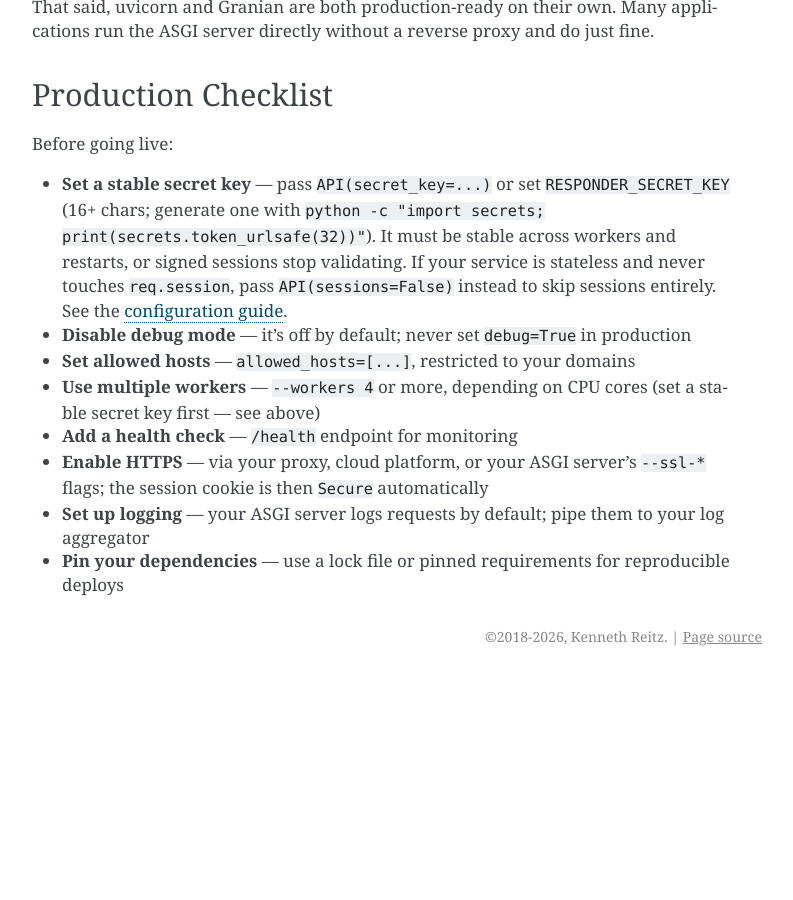
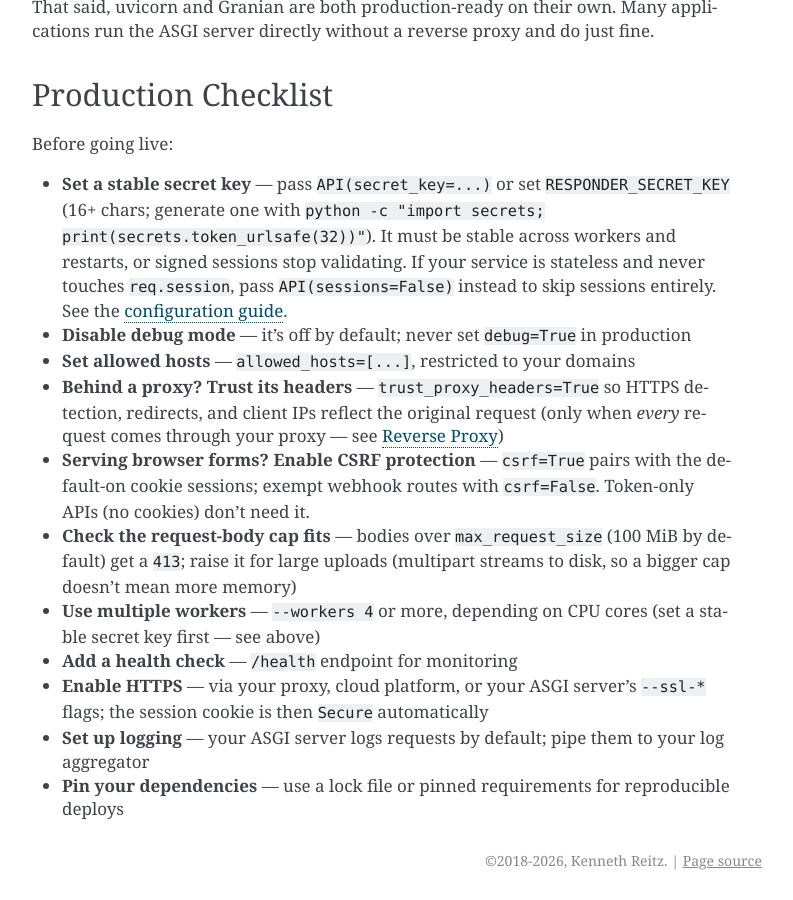
Before and after one commit to kennethreitz/responder, a Sphinx documentation site: the page built from docs/source/deployment.rst, in a window 1280 px wide and 900 px high, scrolled down 5252 px. Shown: the whole window, without its empty margins (378-1171 px from the left). Built offline with Sphinx 7.4.7, drawn with Linux system fonts in a browser that asks for light colours; before the commit the page ends 5928 px from its top, so only the background shows below that.

Commit message:
Surface CSRF, proxy trust, and body cap in production docs
The production checklist in deployment.rst and the putting-it-all-
together config example now mention csrf=True, trust_proxy_headers, and
the 100 MiB max_request_size default alongside the existing items.

Co-Authored-By: Claude Fable 5 <noreply@anthropic.com>

```diff
--- a/docs/source/deployment.rst
+++ b/docs/source/deployment.rst
@@ -264,6 +264,15 @@ Before going live:
   :doc:`configuration guide <guide-config>`.
 - **Disable debug mode** — it's off by default; never set ``debug=True`` in production
 - **Set allowed hosts** — ``allowed_hosts=[...]``, restricted to your domains
+- **Behind a proxy? Trust its headers** — ``trust_proxy_headers=True`` so
+  HTTPS detection, redirects, and client IPs reflect the original request
+  (only when *every* request comes through your proxy — see `Reverse Proxy`_)
+- **Serving browser forms? Enable CSRF protection** — ``csrf=True`` pairs
+  with the default-on cookie sessions; exempt webhook routes with
+  ``csrf=False``. Token-only APIs (no cookies) don't need it.
+- **Check the request-body cap fits** — bodies over ``max_request_size``
+  (100 MiB by default) get a ``413``; raise it for large uploads (multipart
+  streams to disk, so a bigger cap doesn't mean more memory)
 - **Use multiple workers** — ``--workers 4`` or more, depending on CPU cores
   (set a stable secret key first — see above)
 - **Add a health check** — ``/health`` endpoint for monitoring
--- a/docs/source/guide-config.rst
+++ b/docs/source/guide-config.rst
@@ -242,6 +242,12 @@ A production-ready configuration setup::
         # secret_key is read from RESPONDER_SECRET_KEY automatically
         debug=os.getenv("DEBUG", "false") == "true",
         allowed_hosts=os.getenv("ALLOWED_HOSTS", "*").split(","),
+        # Serving browser forms? Require a session-bound CSRF token on
+        # unsafe requests (see the tour's CSRF Protection section).
+        csrf=True,
+        # Behind nginx/Caddy/a load balancer, honor its Forwarded /
+        # X-Forwarded-* headers; leave off when directly exposed.
+        trust_proxy_headers=os.getenv("BEHIND_PROXY") == "true",
         cors=bool(os.getenv("CORS_ORIGINS")),
         cors_params={
             "allow_origins": os.getenv("CORS_ORIGINS", "").split(","),
```
